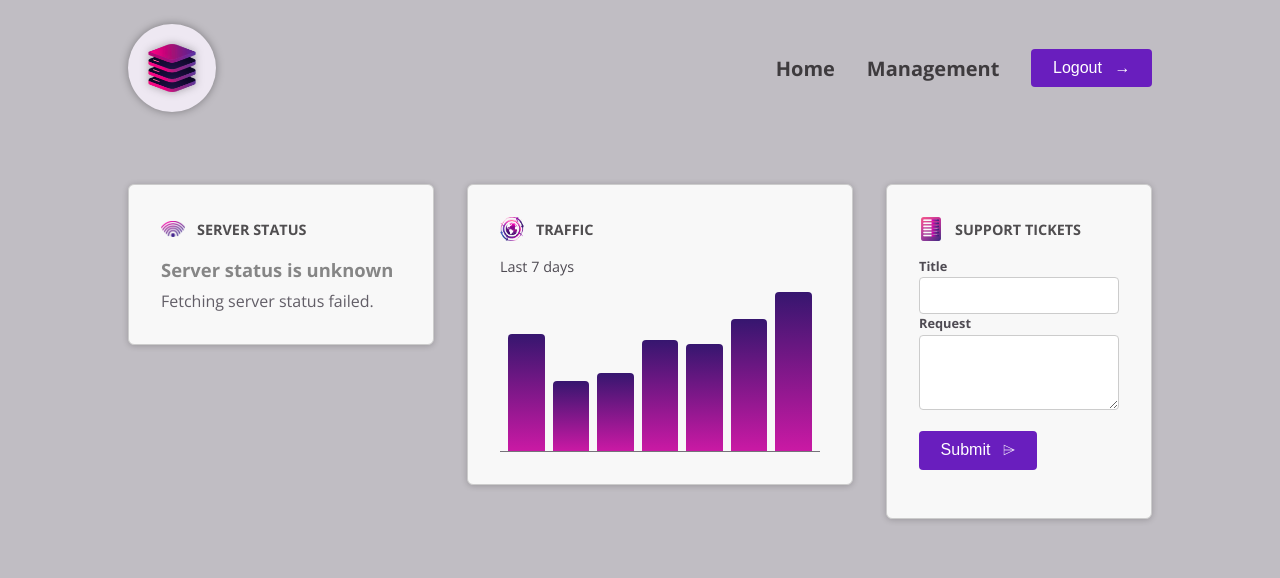
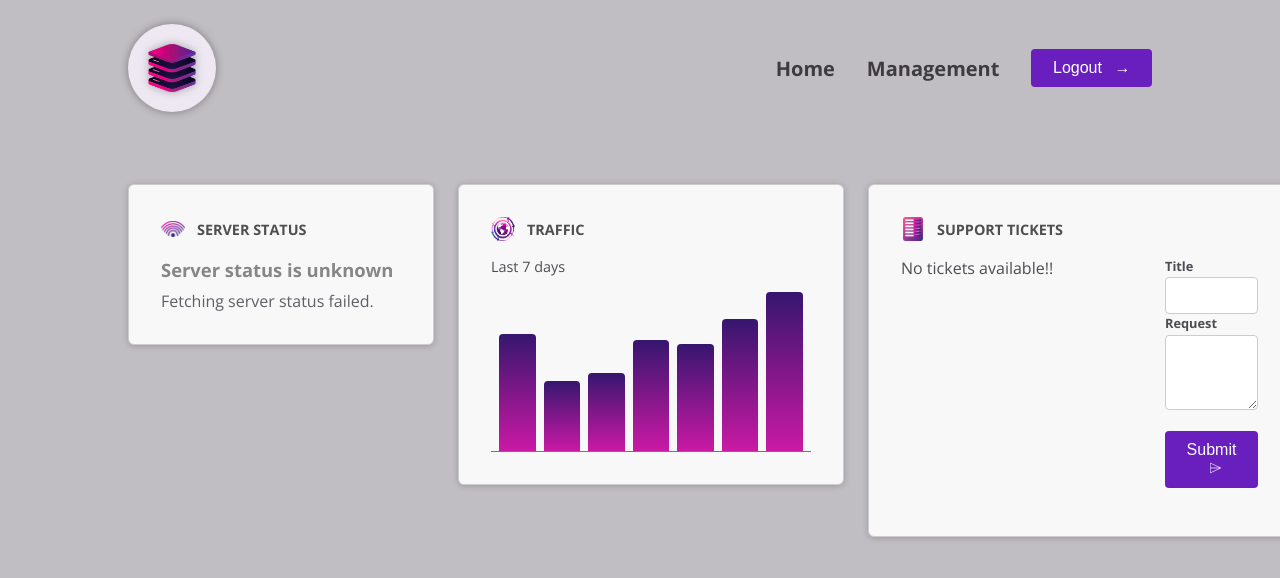
Before and after one commit to ViruPatel3011/cmp-deep-drive, an Angular app: page / in a window 1280 px wide. Shown: the top 578 px of the page. Built offline with nearby package versions, Linux system fonts and the light colour scheme.

Commit message:
wip: add new tickets and show them in the UI

```diff
--- a/src/app/dashboard/server-status/server-status.component.ts
+++ b/src/app/dashboard/server-status/server-status.component.ts
@@ -2,9 +2,11 @@ import {
   AfterViewInit,
   Component,
   DestroyRef,
+  effect,
   inject,
   OnDestroy,
   OnInit,
+  signal,
 } from '@angular/core';
 
 @Component({
@@ -17,23 +19,28 @@ import {
 
 // You must use this implements for interface to protect your application againt unwanted typos
 export class ServerStatusComponent implements OnInit, AfterViewInit {
-  currentStatus: 'online' | 'offline' | 'unknown' = 'offline';
+  currentStatus = signal<'online' | 'offline' | 'unknown'>('offline');
   // Type of interval should be the type of value returned by setInterval
   // private interval?: ReturnType<typeof setInterval>;
 
   private destroyRef = inject(DestroyRef);
-  constructor() {}
+  constructor() {
+    // Angular now setup the subscription
+    effect(() => {
+      console.log(this.currentStatus());
+    });
+  }
 
   ngOnInit() {
     const interval = setInterval(() => {
       const random = Math.random();
 
       if (random < 0.5) {
-        this.currentStatus = 'online';
+        this.currentStatus.set('online');
       } else if (random < 0 / 9) {
-        this.currentStatus = 'offline';
+        this.currentStatus.set('offline');
       } else {
-        this.currentStatus = 'unknown';
+        this.currentStatus.set('unknown');
       }
     }, 5000);
 
@@ -43,7 +50,7 @@ export class ServerStatusComponent implements OnInit, AfterViewInit {
   }
 
   ngAfterViewInit() {
-    console.log('AFTER VIEW INIT');
+    // console.log('AFTER VIEW INIT');
   }
 
   // ngOnDestroy() {
--- a/src/app/dashboard/tickets/new-ticket/new-ticket.component.ts
+++ b/src/app/dashboard/tickets/new-ticket/new-ticket.component.ts
@@ -1,6 +1,11 @@
 import {
+  AfterViewInit,
   Component,
   ElementRef,
+  EventEmitter,
+  OnInit,
+  output,
+  Output,
   ViewChild,
   viewChild,
   ViewChildren,
@@ -16,23 +21,34 @@ import { FormsModule } from '@angular/forms';
   templateUrl: './new-ticket.component.html',
   styleUrl: './new-ticket.component.css',
 })
-export class NewTicketComponent {
+export class NewTicketComponent implements OnInit, AfterViewInit {
   // ViewChild decorator is a decorator that can be used to select elements in the template of this component
   // and make them available here in the component class
 
   // We can't pass `css selector` in ViewChild
-  // @ViewChild('form') private form?: ElementRef<HTMLFormElement>;
+  // @ViewChild('form') private form?: ElementRef<HTMLFormElement>; // In this case can't hold form element in ngOnInit
   // @ViewChildren(ButtonComponent) buttons
 
   // here form is works as signal property and shoule be executed using ()
   // viewChilde() is available only for Angular 17.3 or newer
-  private form = viewChild.required<ElementRef<HTMLFormElement>>('form');
+  private form = viewChild.required<ElementRef<HTMLFormElement>>('form'); // In this case we can hold form element in ngOnInit
+  // @Output() add=new EventEmitter<{ title: string; text: string }>()
+  add = output<{ title: string; text: string }>();
 
-  onSubmit(titleElement: String, textElement: String) {
-    const enteredTitle = titleElement;
-    const enteredText = textElement;
-    console.dir(enteredTitle);
-    console.dir(enteredText);
+  ngOnInit() {
+    console.log('AFTER Ng INIT ');
+    console.log(this.form().nativeElement);
+  }
+
+  ngAfterViewInit() {
+    console.log('AFTER VIEW INIT ');
+    console.log(this.form().nativeElement);
+  }
+
+  onSubmit(titleElement: string, textElement: string) {
+    console.dir(titleElement);
+    console.dir(textElement);
+    this.add.emit({ title: titleElement, text: textElement });
     this.form().nativeElement.reset();
   }
 }
--- /dev/null
+++ b/src/app/dashboard/tickets/ticket/ticket.model.ts
@@ -0,0 +1,6 @@
+export interface Ticket {
+  id: string;
+  title: string;
+  request: string;
+  status: 'open' | 'closed';
+}
--- a/src/app/dashboard/tickets/tickets.component.html
+++ b/src/app/dashboard/tickets/tickets.component.html
@@ -1 +1,12 @@
-<app-new-ticket />
+<div>
+  <ul>
+    @for(ticket of tickets; track ticket.id){
+        <!-- {{$count}}, {{$last}} -->
+    <li><app-ticket /> - {{ $first }}</li>
+    } @empty{
+    <p>No tickets available!!</p>
+    }
+  </ul>
+</div>
+
+<app-new-ticket (add)="onAdd($event)" />
--- a/src/app/dashboard/tickets/tickets.component.ts
+++ b/src/app/dashboard/tickets/tickets.component.ts
@@ -1,13 +1,26 @@
 import { Component } from '@angular/core';
-import { NewTicketComponent } from "./new-ticket/new-ticket.component";
+import { NewTicketComponent } from './new-ticket/new-ticket.component';
+import { Ticket } from './ticket/ticket.model';
+import { TicketComponent } from './ticket/ticket.component';
 
 @Component({
   selector: 'app-tickets',
   standalone: true,
-  imports: [NewTicketComponent],
+  imports: [NewTicketComponent,TicketComponent],
   templateUrl: './tickets.component.html',
-  styleUrl: './tickets.component.css'
+  styleUrl: './tickets.component.css',
 })
 export class TicketsComponent {
+  tickets: Ticket[] = [];
 
+  onAdd(ticketData: { title: string; text: string }) {
+    const ticket: Ticket = {
+      title: ticketData.title,
+      request: ticketData.text,
+      id: Math.random().toString(),
+      status: 'open',
+    };
+
+    this.tickets.push(ticket);
+  }
 }
--- a/src/app/shared/control/control.component.ts
+++ b/src/app/shared/control/control.component.ts
@@ -1,4 +1,7 @@
 import {
+  AfterContentInit,
+  afterNextRender,
+  afterRender,
   Component,
   contentChild,
   ContentChild,
@@ -25,7 +28,7 @@ import {
     '(click)': 'onClick()', // Alternate approach of  @HostListener()
   },
 })
-export class ControlComponent {
+export class ControlComponent implements AfterContentInit {
   // This feature just exists for backward compatibility reasons: You should use host:{} instead of this approach
   // @HostBinding('class') className = 'control';
   // @HostListener('click') onClick() {
@@ -40,6 +43,21 @@ export class ControlComponent {
   private control =
     contentChild<ElementRef<HTMLInputElement | HTMLTextAreaElement>>('input');
 
+  constructor() {
+    // Anything change anywhere in any component in angular application, this will be logged in console
+    afterRender(() => {
+      console.log('After render');
+    });
+
+    // after the next change anywhere in the angular application
+    afterNextRender(() => {
+      console.log('After nextRender');
+    });
+  }
+
+  // For ngOnInit() we can't get value in both case: ContentChild and ViewChild. In function we can get value.
+  ngAfterContentInit() {}
+
   onClick() {
     console.log('Click');
     console.log(this.el);
```
Also changed, not shown: src/app/dashboard/server-status/server-status.component.html (+5 -5 lines).
